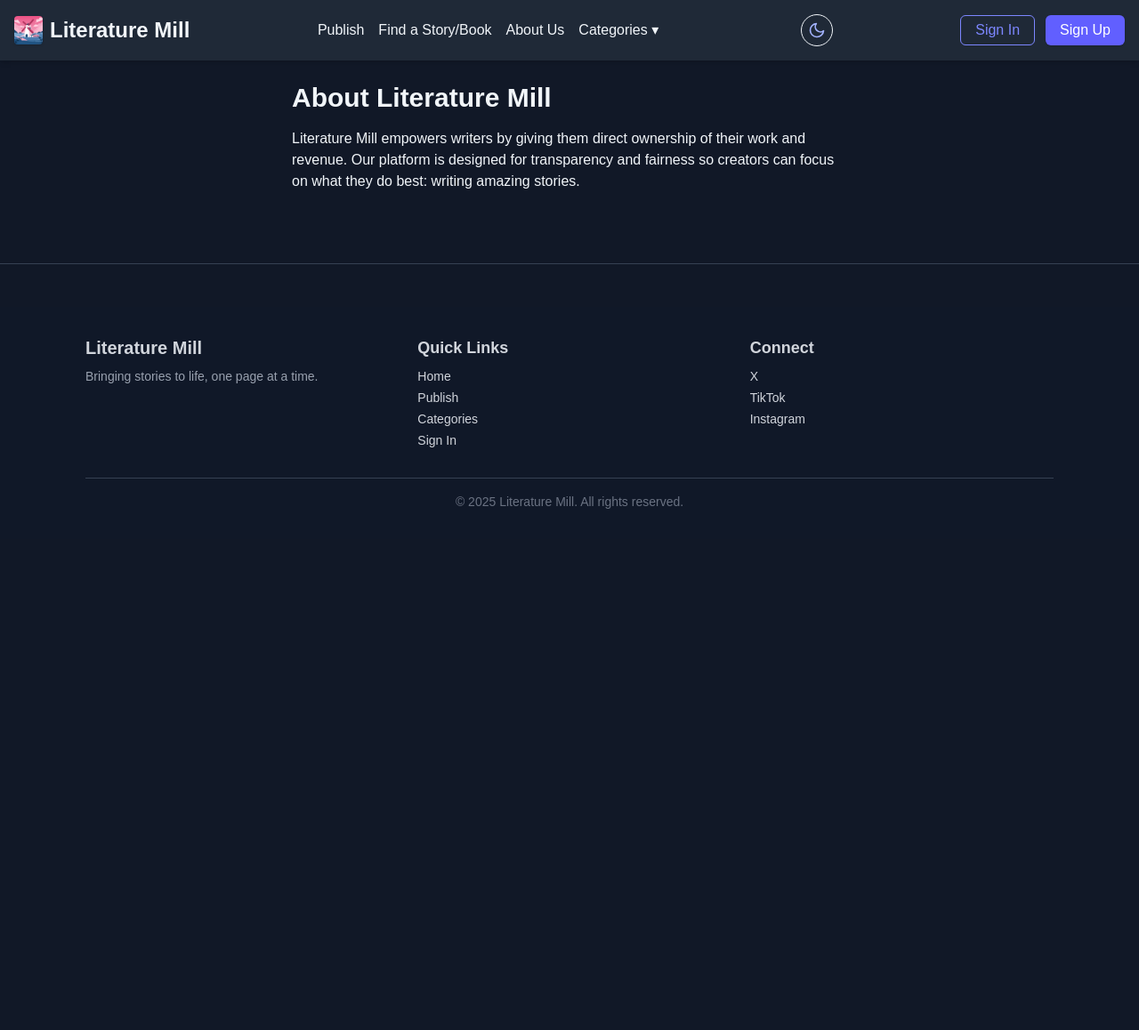
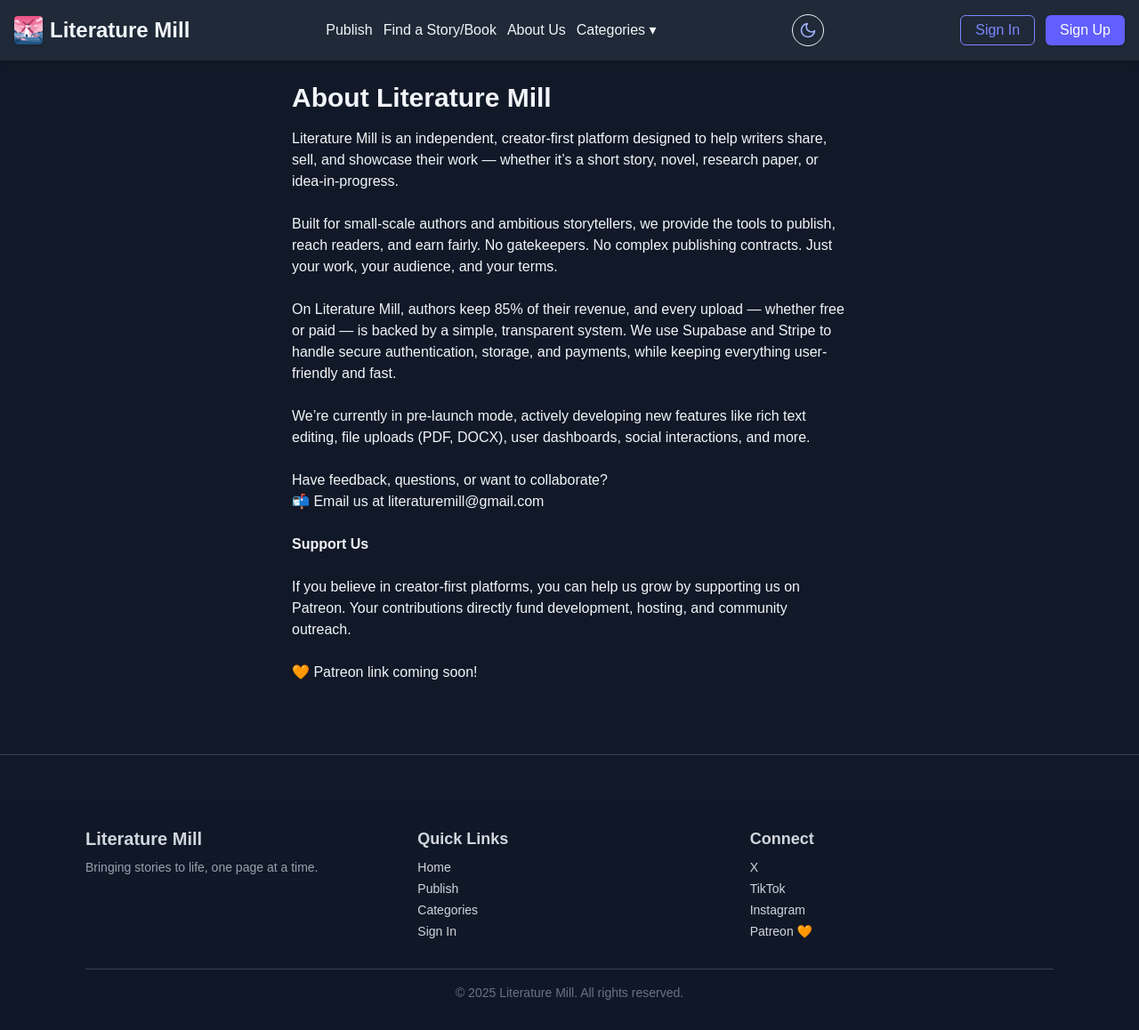
Before and after one commit to literaturemill/literaturemill, a Next.js app: page /about in a window 1280 px wide. Shown: the whole page at 89% size. Before the commit the page ends 800 px from the top, so only its background shows below. Built offline with nearby package versions, Linux system fonts and the light colour scheme.

Commit message:
Changed the image on the homepage and made navbar more stable

```diff
--- a/src/app/about/page.tsx
+++ b/src/app/about/page.tsx
@@ -5,9 +5,21 @@ export default function AboutPage() {
     <div className="max-w-2xl mx-auto p-6 text-foreground">
       <h1 className="text-3xl font-bold mb-4">About Literature Mill</h1>
       <p className="mb-2">
-        Literature Mill empowers writers by giving them direct ownership of their
-        work and revenue. Our platform is designed for transparency and fairness
-        so creators can focus on what they do best: writing amazing stories.
+        Literature Mill is an independent, creator-first platform designed to help writers share, sell, and showcase their work — whether it’s a short story, novel, research paper, or idea-in-progress.<br></br><br></br>
+
+Built for small-scale authors and ambitious storytellers, we provide the tools to publish, reach readers, and earn fairly. No gatekeepers. No complex publishing contracts. Just your work, your audience, and your terms.<br></br><br></br>
+
+On Literature Mill, authors keep 85% of their revenue, and every upload — whether free or paid — is backed by a simple, transparent system. We use Supabase and Stripe to handle secure authentication, storage, and payments, while keeping everything user-friendly and fast.<br></br><br></br>
+
+We’re currently in pre-launch mode, actively developing new features like rich text editing, file uploads (PDF, DOCX), user dashboards, social interactions, and more.<br></br><br></br>
+
+Have feedback, questions, or want to collaborate?<br></br>
+📬 Email us at literaturemill@gmail.com<br></br><br></br>
+
+        <b>Support Us</b><br></br><br></br>
+If you believe in creator-first platforms, you can help us grow by supporting us on Patreon. Your contributions directly fund development, hosting, and community outreach.<br></br><br></br>
+
+🧡 Patreon link coming soon!
       </p>
     </div>
   );
--- a/src/app/components/Footer.tsx
+++ b/src/app/components/Footer.tsx
@@ -70,6 +70,16 @@ const Footer = () => {
                   Instagram
                 </a>
               </li>
+              <li>
+                <a
+                  href="https://www.instagram.com/literaturemill1?igsh=cmFjMGgyOTJzdWd0&utm_source=qr"
+                  className="hover:text-white"
+                  target="_blank"
+                  rel="noopener noreferrer"
+                >
+                  Patreon 🧡
+                </a>
+              </li>
             </ul>
           </div>
         </div>
--- a/src/app/components/Navbar.tsx
+++ b/src/app/components/Navbar.tsx
@@ -78,7 +78,7 @@ useEffect(() => {
 
   return (
     <nav
-      className="w-full shadow-md p-4 flex justify-between items-center bg-card"
+      className="w-full shadow-md p-4 flex flex-wrap items-center justify-between bg-card gap-4"
     >
       {/* Logo Section */}
       <div className="flex items-center space-x-2">
@@ -97,14 +97,14 @@ useEffect(() => {
       </div>
 
       {/* Center Actions */}
-      <div className="flex flex-wrap items-center gap-4 text-foreground relative">
+      <div className="flex flex-wrap justify-center items-center gap-3 text-foreground relative w-full md:w-auto order-last md:order-none">
         <Link href="/publish" className="hover:text-indigo-400 transition">
         Publish
         </Link>
 
 
       {user && (
-  <Link href="/dashboard" className="ml-auto text-foreground hover:text-indigo-400 transition">
+  <Link href="/dashboard" className="text-foreground hover:text-indigo-400 transition">
     Dashboard
   </Link>
 )}
@@ -142,7 +142,7 @@ useEffect(() => {
       <button
         aria-label="Toggle Theme"
         onClick={() => setTheme(theme === 'dark' ? 'light' : 'dark')}
-        className="ml-4 w-9 h-9 rounded-full border flex items-center justify-center transition-colors duration-300 hover:opacity-80 bg-card text-foreground"
+        className="w-9 h-9 rounded-full border flex items-center justify-center transition-colors duration-300 hover:opacity-80 bg-card text-foreground"
       >
         <span className="relative w-5 h-5">
           <svg
--- a/src/app/components/categories.ts
+++ b/src/app/components/categories.ts
@@ -5,6 +5,7 @@ export const categories = [
   'Sci-Fi',
   'Fantasy',
   'Romance',
+  'Academic',
   'Misc',
 ];
 export default categories;
--- a/src/app/page.tsx
+++ b/src/app/page.tsx
@@ -104,7 +104,11 @@ export default function Home() {
             <Link href="/about" className="inline-block bg-indigo-500 hover:bg-indigo-600 text-white px-4 py-2 rounded transition">Learn More</Link>
           </div>
           <div className="md:w-1/2 flex justify-center">
-            <img src="/revenue_pie.png" alt="Revenue sharing" className="max-w-full" />
+            <img
+              src="/revenue_user.jpg"
+              alt="Revenue sharing"
+              className="max-w-xs sm:max-w-sm"
+            />
           </div>
         </section>
       </main>
```
Also changed, not shown: public/revenue_pie.png (deleted), public/revenue_user.jpg (added).
